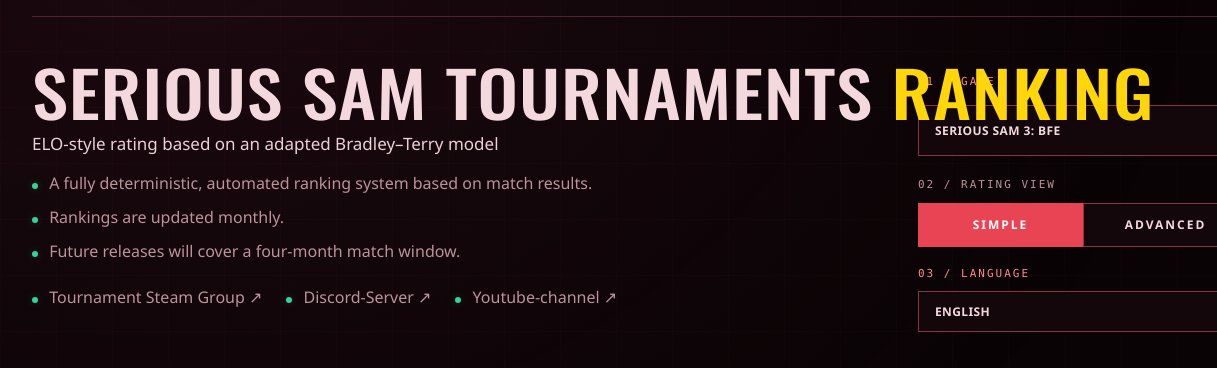
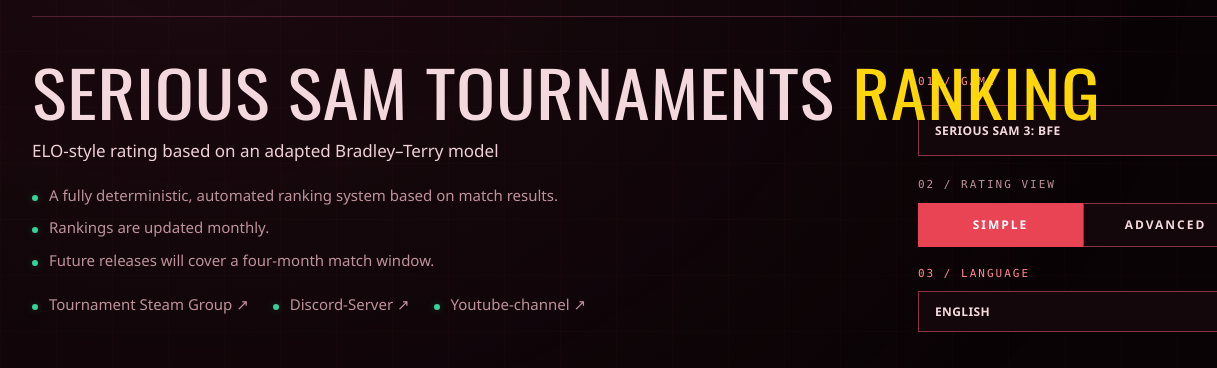
Before and after one commit to DenWhAI/serious-sam-tournaments-ranking, a plain HTML site: page index.html in a window 1280 px wide. Shown: the part 61-429 px from the top of the page, 0-1217 px from the left. Drawn offline with nearby package versions, Linux system fonts and the light colour scheme.

Commit message:
Adjust header spacing and soften explanation links

```diff
--- a/assets/site.css
+++ b/assets/site.css
@@ -19,8 +19,8 @@ h1{font-size:52px;line-height:1.05;margin-bottom:18px}
 .chapter-index{font:10px Consolas,monospace;letter-spacing:2px;color:var(--dim)}
 .chapter .chapter-accent,.section-heading .chapter-accent{font:italic 22px/1.6 Georgia,serif;color:color-mix(in srgb,var(--cyan) 52%,var(--muted));margin:8px 0 22px;letter-spacing:.2px}
 .chapter{padding-bottom:38px;margin-bottom:38px}.chapter strong{font-weight:600}
-.chapter a[href^="#"]{color:#fff;font-weight:400;text-decoration:underline;text-decoration-color:rgb(255 255 255 / .55);text-decoration-thickness:1px;text-underline-offset:.16em}
-.chapter a[href^="#"]:hover{color:#fff;text-decoration-color:currentColor}
+.chapter a[href^="#"]{color:#e2bac3;font-weight:400;text-decoration:underline;text-decoration-color:color-mix(in srgb,currentColor 65%,transparent);text-decoration-thickness:1px;text-underline-offset:.16em}
+.chapter a[href^="#"]:hover{color:#eccbd2;text-decoration-color:currentColor}
 .chapter a[href^="#"]:focus-visible{outline:1px solid currentColor;outline-offset:3px}
 .chapter [id^="v92-"]{scroll-margin-top:25px}
 .language-label{margin-top:10px}.settings #language{padding:10px 12px}
@@ -43,9 +43,9 @@ header{padding-top:30px;padding-bottom:18px}
 .game-identity{display:flex;align-items:center;gap:12px}
 #game-logo{width:44px;height:44px;object-fit:contain;flex-shrink:0}
 .identity{--title-size:clamp(32px,8.8cqw,80px)}
-.identity h1{font-size:var(--title-size);transform:scaleX(1.12);transform-origin:left center;width:89.28%;margin:10px 0 5px;letter-spacing:.7px}
-.identity .rating-subtitle{font-family:inherit;font-size:clamp(13px,1.4vw,17px);font-weight:500;letter-spacing:normal;line-height:1.35;color:color-mix(in srgb,var(--text) 88%,var(--muted));margin:0 0 14px;text-wrap:balance}
-.identity p{margin:7px 0}
+.identity h1{font-size:var(--title-size);font-weight:400;transform:scaleX(1.12);transform-origin:left center;width:89.28%;margin:10px 0 12px;letter-spacing:.7px}
+.identity .rating-subtitle{font-family:inherit;font-size:clamp(13px,1.4vw,17px);font-weight:inherit;letter-spacing:normal;line-height:1.35;color:color-mix(in srgb,var(--text) 88%,var(--muted));margin:0 0 20px;text-wrap:balance}
+.identity p{font-size:15px;margin:7px 0}
 .community-links{display:flex;flex-wrap:wrap;gap:8px 24px;margin-top:12px}
 .community-links a{font:inherit;color:var(--muted)}
 .community-links a:hover{color:var(--cyan)}
--- a/index.html
+++ b/index.html
@@ -6,7 +6,7 @@
 <meta name="theme-color" content="#04070f">
 <title>Serious Sam Tournaments · Rankings</title>
 <link rel="icon" href="assets/logos/SeriousTournaments.png" type="image/png">
-<link rel="preconnect" href="https://fonts.googleapis.com"><link rel="preconnect" href="https://fonts.gstatic.com" crossorigin><link href="https://fonts.googleapis.com/css2?family=Oswald:wght@400;500;600&display=swap" rel="stylesheet"><link rel="stylesheet" href="assets/site.css?v=20261121-subtitle-case"><script type="module" src="assets/site.js?v=20261121-clean-scores"></script>
+<link rel="preconnect" href="https://fonts.googleapis.com"><link rel="preconnect" href="https://fonts.gstatic.com" crossorigin><link href="https://fonts.googleapis.com/css2?family=Oswald:wght@400;500;600&display=swap" rel="stylesheet"><link rel="stylesheet" href="assets/site.css?v=20261121-header-spacing"><script type="module" src="assets/site.js?v=20261121-clean-scores"></script>
 </head>
 <body>
 <a class="skip" href="#ranking" data-i18n="skip">Skip to rankings</a>
```
